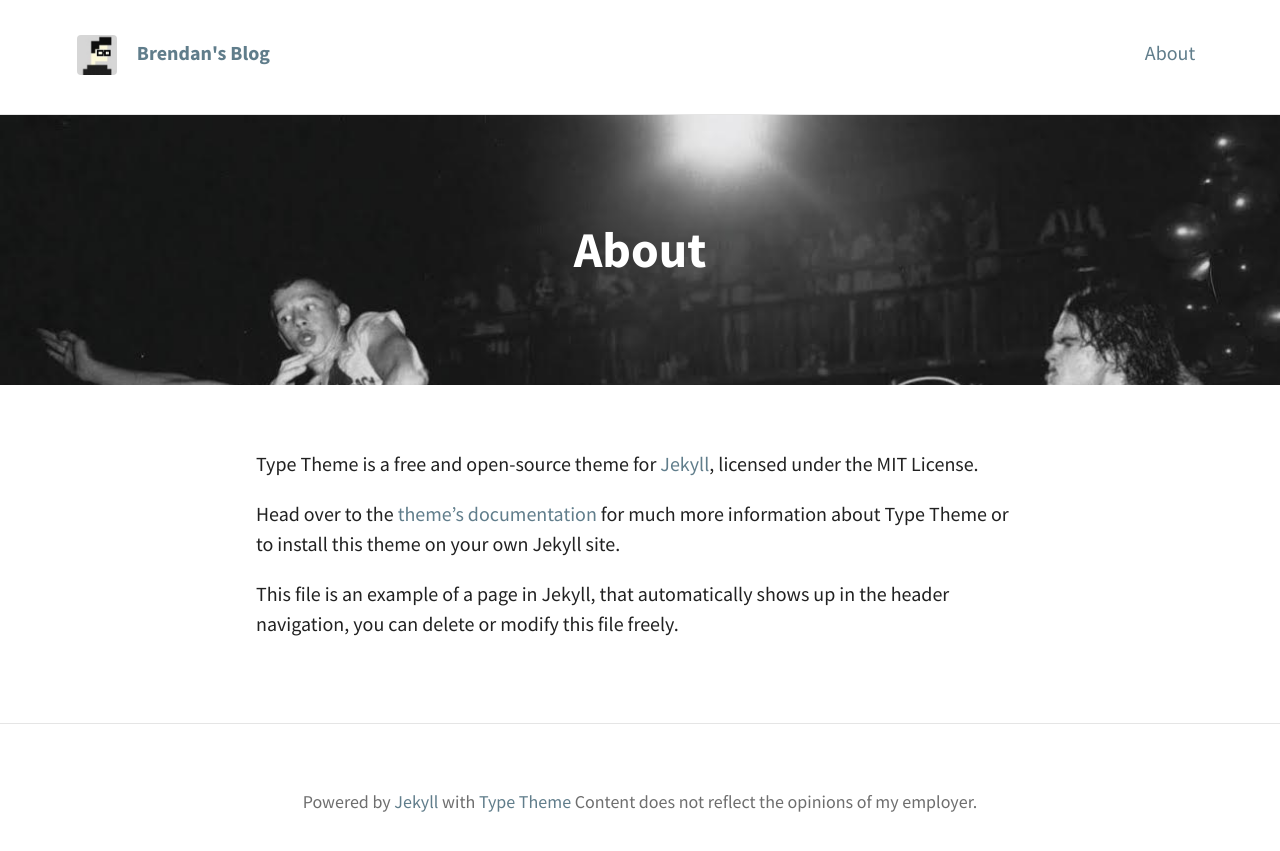
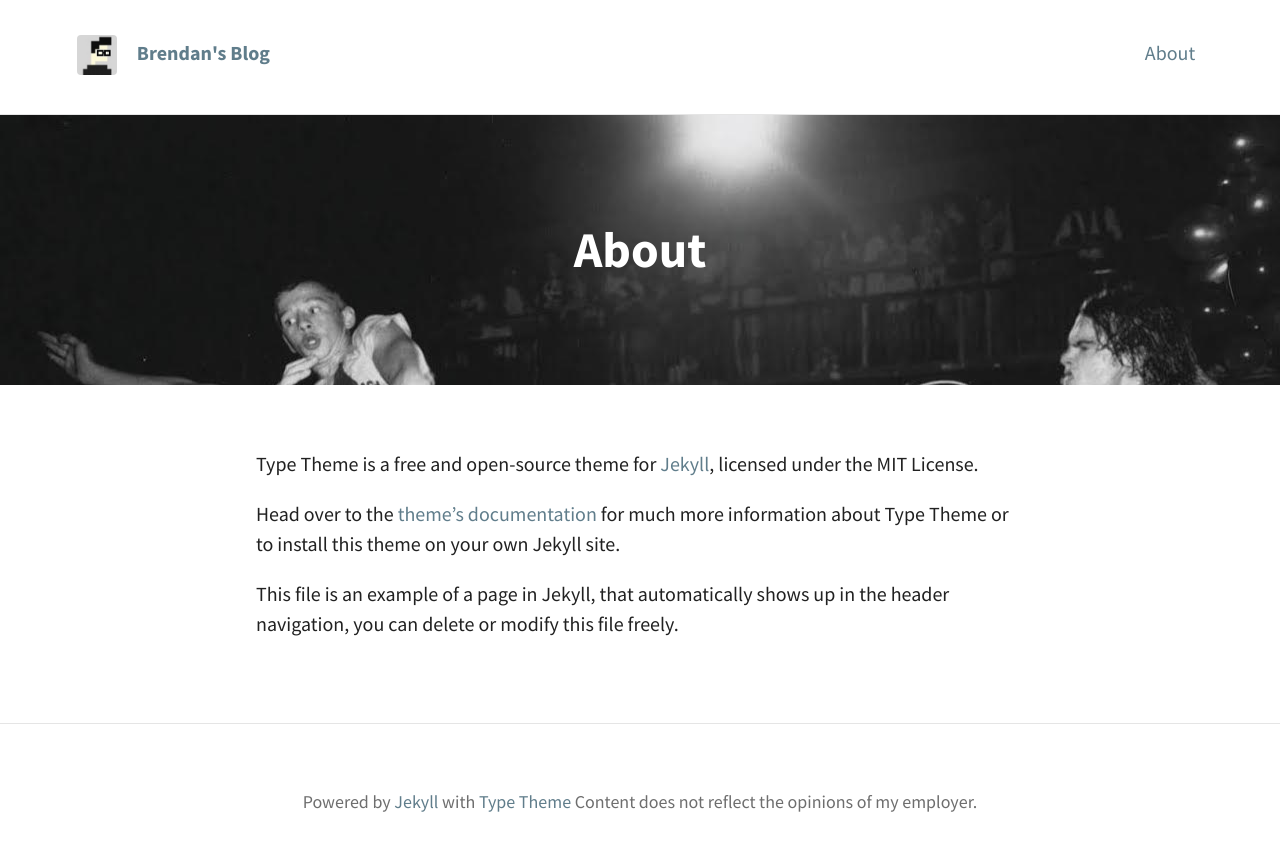
Before and after one commit to bcooney/bcooney.github.io, a Jekyll site: the page built from about.md, in a window 1280 px wide. Shown: the top 851 px of the page. Built offline with Jekyll 4.4.1, drawn with Linux system fonts in a browser that asks for light colours; nearby versions of some CDN libraries.

Commit message:
image size check

```diff
--- a/_sass/base/_variables.scss
+++ b/_sass/base/_variables.scss
@@ -23,7 +23,7 @@ $header-link-color: #607D8B;
 
 // Feature image for articles
 $feature-image-text-color: #fff;
-$feature-image-size: cover; // options include "cover", "contain", "auto"
+$feature-image-size: auto; // options include "cover", "contain", "auto"
 
 // Header description box
 $header-desc-background-color: #455A64;
```
